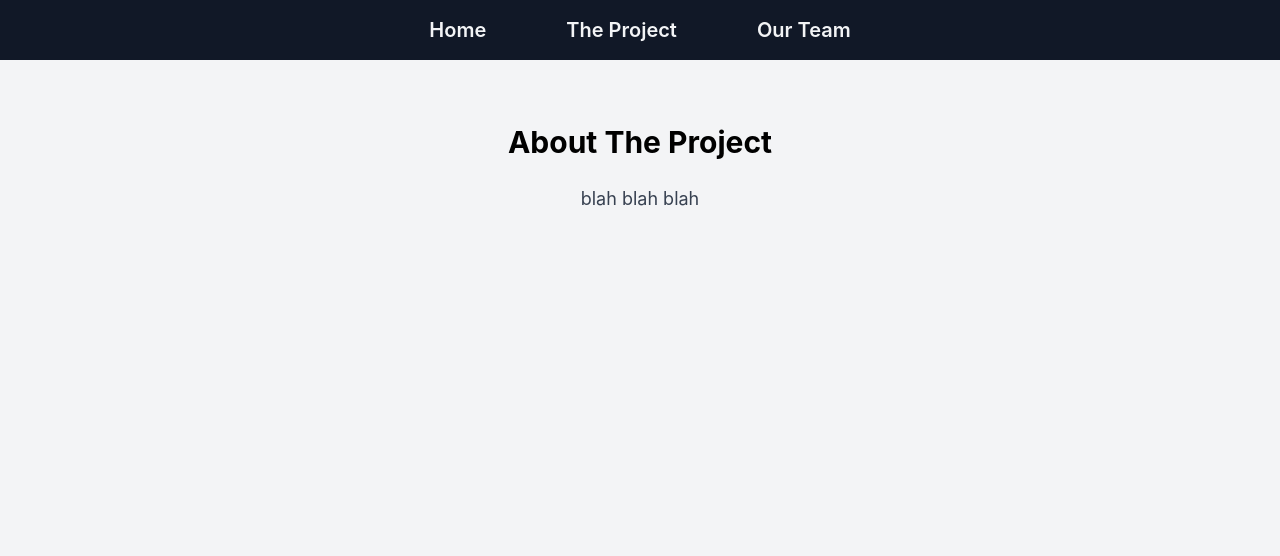
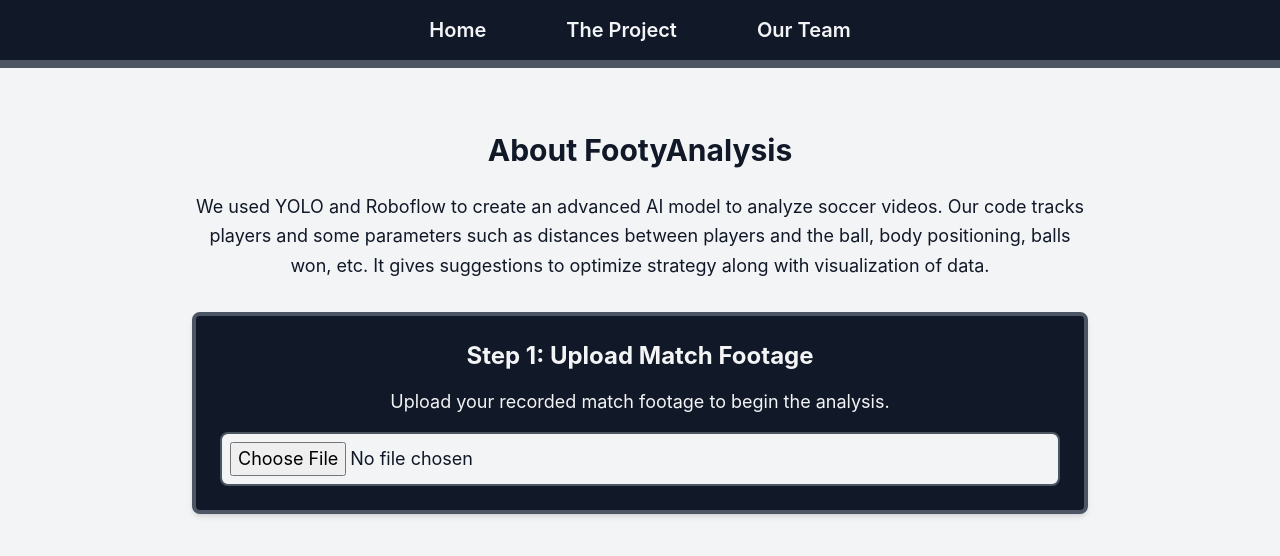
Before and after one commit to kirawatase/ai_soccer_analysis, a React (Vite) app in the folder foot-analysis-front-end/: page /project in a window 1280 px wide. Shown: the top 556 px of the page. Built offline with nearby package versions, Linux system fonts and the light colour scheme.

Commit message:
implemented major features: file upload, data vis.

```diff
--- a/foot-analysis-front-end/src/Navbar.jsx
+++ b/foot-analysis-front-end/src/Navbar.jsx
@@ -3,7 +3,7 @@
 
 const Navbar = () => {
   return (
-    <nav className="bg-gray-900 p-4">
+    <nav className="bg-gray-900 p-4 border-b-8 border-gray-600">
       <div className="flex justify-center">
         <ul className="flex space-x-12 text-gray-100 font-semibold font-apple text-xl">
           <li>
--- a/foot-analysis-front-end/src/Project.jsx
+++ b/foot-analysis-front-end/src/Project.jsx
@@ -1,13 +1,146 @@
-import React from 'react';
+import React, { useState, useEffect } from 'react';
+import Example from './assets/example.png';
 
 const Project = () => {
+  const [file, setFile] = useState(null);
+  const [step, setStep] = useState(1);
+  const [showProceedButton, setShowProceedButton] = useState(false);
+  const [processingMessage, setProcessingMessage] = useState('Analysis in progress...');
+
+  const handleFileChange = (event) => {
+    const selectedFile = event.target.files[0];
+    setFile(selectedFile);
+  };
+
+  const handleProceed = () => {
+    if (file) {
+      setStep(2);
+      setShowProceedButton(false);
+      setProcessingMessage('Our advanced AI model is analyzing your video now! Thinking in progress...');
+    }
+  };
+
+  const handleProceed2 = () => {
+    if (file) {
+      setStep(3);
+    }
+  };
+
+  useEffect(() => {
+    if (step === 2) {
+      const timer = setTimeout(() => {
+        setShowProceedButton(true);
+        setProcessingMessage('Ready! Proceed below.');
+      }, 3500);
+
+      return () => clearTimeout(timer);
+    }
+  }, [step]);
+
   return (
     <div className="font-apple bg-gray-100 min-h-screen py-16 px-8">
       <div className="max-w-4xl mx-auto text-center">
-        <h1 className="text-3xl font-bold mb-6">About The Project</h1>
-        <p className="text-lg leading-relaxed text-gray-700 mb-8">
-          blah blah blah
+        <h1 className="text-3xl font-bold text-gray-900 mb-6">About FootyAnalysis</h1>
+        <p className="text-lg leading-relaxed text-gray-900 mb-8">
+          We used YOLO and Roboflow to create an advanced AI model
+          to analyze soccer videos. Our code tracks players and some parameters
+          such as distances between players and the ball, body positioning, balls won,
+          etc. It gives suggestions to optimize strategy along with visualization of data.
         </p>
+
+        {step === 1 && (
+          <div className="bg-gray-900 shadow-md rounded-lg p-6 border-4 border-gray-600 mb-8">
+            <h2 className="text-2xl text-gray-100 font-bold mb-4">Step 1: Upload Match Footage</h2>
+            <p className="text-lg text-gray-100 mb-4">
+              Upload your recorded match footage to begin the analysis.
+            </p>
+
+            <input
+              type="file"
+              onChange={handleFileChange}
+              className="block w-full text-lg text-gray-900 border-2 border-gray-600 rounded-lg cursor-pointer bg-gray-100 p-2 focus:outline-none"
+            />
+
+            {file && (
+              <p className="mt-4 text-gray-600">Uploaded File: {file.name}</p>
+            )}
+
+            {file && (
+              <button
+                onClick={handleProceed}
+                className="mt-4 bg-blue-500 text-white py-2 px-6 rounded-lg hover:bg-blue-600 transition duration-300"
+              >
+                Proceed to Step 2
+              </button>
+            )}
+          </div>
+        )}
+
+        {step === 2 && (
+          <div className="bg-gray-900 shadow-md rounded-lg p-6 border-4 border-gray-600 mb-8">
+            <h2 className="text-2xl text-gray-100 font-bold mb-4">Step 2: Processing...</h2>
+            <p className="text-lg text-gray-100 mb-4">
+              {processingMessage}
+            </p>
+
+            {showProceedButton && (
+              <button
+                onClick={handleProceed2}
+                className="mt-4 bg-blue-500 text-white py-2 px-6 rounded-lg hover:bg-blue-600 transition duration-300"
+              >
+                Proceed to Step 3
+              </button>
+            )}
+          </div>
+        )}
+
+        {step === 3 && (
+          <div>
+            <div className="bg-gray-900 shadow-md rounded-lg p-6 border-4 border-gray-600 mb-8">
+              <h2 className="text-2xl text-gray-100 font-bold mb-4">Step 3: Results</h2>
+              <p className="text-lg text-gray-100 mb-4">
+                After using our AI models on your video, we have given you some analysis! See more below...
+              </p>
+            </div>
+
+            <div className="text-2xl font-bold text-gray-900 mb-6">
+             Possession:
+            </div>
+            <div className="text-lg leading-relaxed text-gray-900 mb-8">
+              Team A: 51.7% | Team B: 48.3%
+            </div>
+            <img
+              src={Example}
+              alt="Analysis Result Example"
+              className="w-full max-w-md mx-auto rounded-lg border-4 border-gray-600 mb-12"
+            />
+
+            <div className="text-2xl font-bold text-gray-900 mb-6">
+             Turnovers:
+            </div>
+            <div className="text-lg leading-relaxed text-gray-900 mb-8">
+              Team A: 2 | Team B: 2
+            </div>
+            <img
+              src={Example}
+              alt="Analysis Result Example"
+              className="w-full max-w-md mx-auto rounded-lg border-4 border-gray-600 mb-12"
+            />
+
+            <div className="text-2xl font-bold text-gray-900 mb-6">
+             Pass Completion:
+            </div>
+            <div className="text-lg leading-relaxed text-gray-900 mb-8">
+              Team A: 75% | Team B: 83%
+            </div>
+            <img
+              src={Example}
+              alt="Analysis Result Example"
+              className="w-full max-w-md mx-auto rounded-lg border-4 border-gray-600 mb-12"
+            />
+
+          </div>
+        )}
       </div>
     </div>
   );
```
Also changed, not shown: foot-analysis-front-end/src/assets/example.png (added), 1 other file (tests, documents, lock files or other folders).
